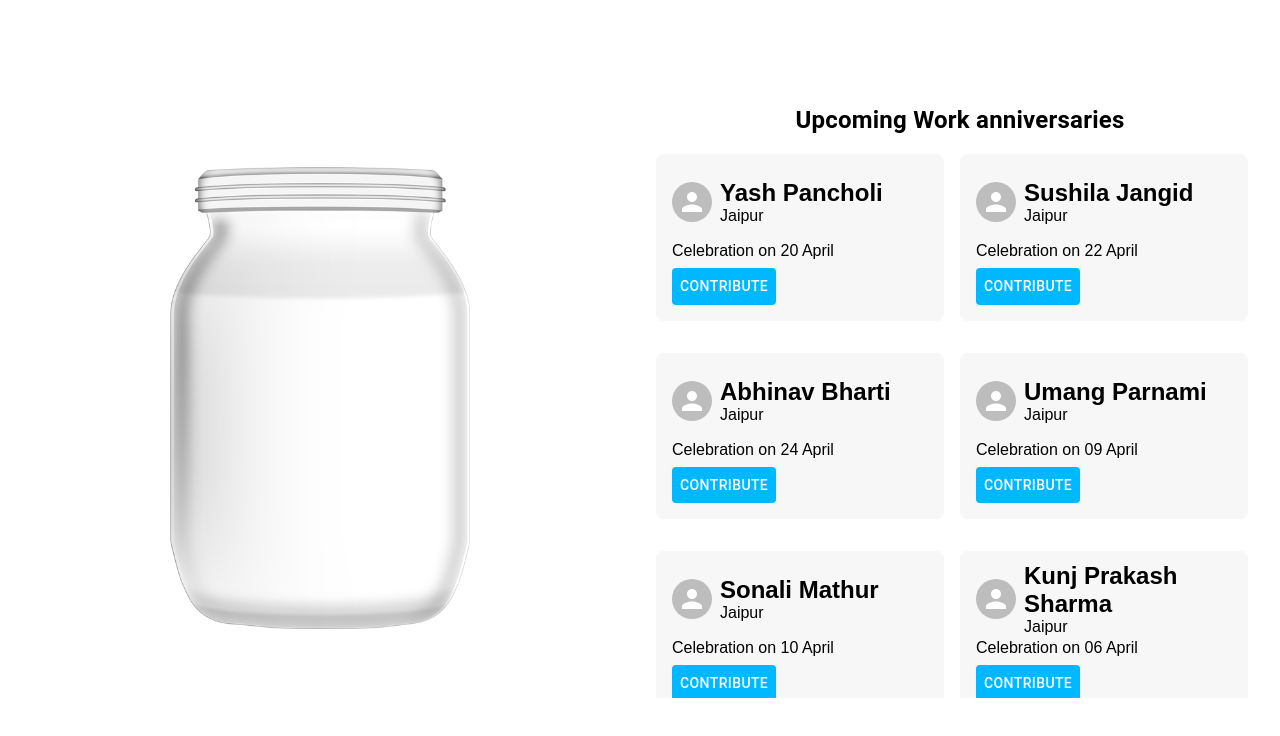
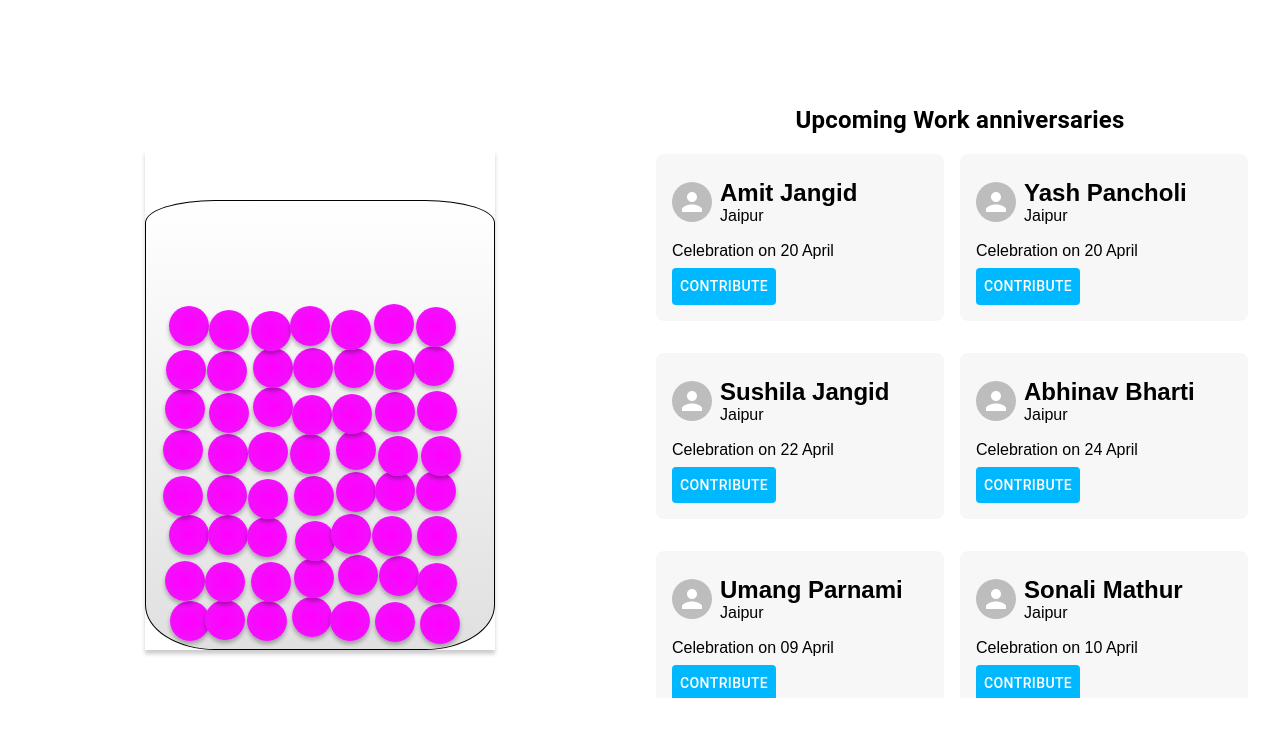
Before and after one commit to manjeet-55/Work_Anniversary_Celebration_55, a React (Vite) app: page / in a window 1280 px wide. Shown: the top 736 px of the page. Built offline with nearby package versions, Linux system fonts and the light colour scheme.

Commit message:
marbel balls inside jar

```diff
--- a/src/App.jsx
+++ b/src/App.jsx
@@ -1,21 +1,18 @@
-// App.js
 import { useState } from "react";
 import "./App.css";
-import GlassJar from "./components/GlassJar";
-import MarbleBall from "./components/MarbleBall";
-import CelebrationEffects from "./components/CelebrationEffects";
-import Employees from "./components/Employees.jsx";
-
+import {
+  CelebrationEffects,
+  Employees,
+  GlassJar,
+  MarbleBall,
+} from "./components";
 function App() {
   const [marbleDropped, setMarbleDropped] = useState(false);
+  const [numberOfMarbles, setNumberOfMarbles] = useState(56);
 
   const addMarble = () => {
     setMarbleDropped(true);
-  };
-
-  const handleAnimationEnd = () => {
-    // Animation end logic, e.g., display celebration effects
-    console.log("Animation ended");
+    setNumberOfMarbles((prev) => prev + 1);
   };
 
   return (
@@ -29,7 +26,6 @@ function App() {
       }}
     >
       {marbleDropped && <CelebrationEffects />}
-      {marbleDropped && <MarbleBall onAnimationEnd={handleAnimationEnd} />}
       <div
         style={{
           width: "50%",
@@ -37,7 +33,10 @@ function App() {
           justifyContent: "center",
         }}
       >
-        <GlassJar />
+        <GlassJar
+          marbleDrop={marbleDropped}
+          numberOfMarbles={numberOfMarbles}
+        />
       </div>
       <div
         style={{
@@ -47,7 +46,7 @@ function App() {
           alignItems: "center",
         }}
       >
-        <Employees addMarble={addMarble}/>
+        <Employees addMarble={addMarble} />
       </div>
     </div>
   );
--- a/src/components/CelebrationEffects.jsx
+++ b/src/components/CelebrationEffects.jsx
@@ -1,8 +1,8 @@
-// CelebrationEffects.js
 import "../styles/CelebrationEffects.css";
 import { useState, useEffect } from "react";
 import ReactConfetti from "react-confetti";
-const CelebrationEffects = () => {
+
+export const CelebrationEffects = () => {
   const [dimension, setDimension] = useState({
     width: window.innerWidth,
     height: window.innerHeight,
@@ -52,5 +52,3 @@ const CelebrationEffects = () => {
     </>
   );
 };
-
-export default CelebrationEffects;
--- a/src/components/Employees.jsx
+++ b/src/components/Employees.jsx
@@ -1,10 +1,9 @@
 import "../styles/EmployeeCard.css";
 import employees from "../sampleData.json";
-import EmployeeAnniversaryCard from "./EmployeeAnniversaryCard.jsx";
+import { EmployeeAnniversaryCard } from "./EmployeeAnniversaryCard.jsx";
 import { Box, Typography } from "@mui/material";
-function Employees({ addMarble }) {
+export const Employees = ({ addMarble }) => {
   const handleAddMarble = (employee) => {
-    console.log(`Adding marble for ${employee.fullName}`);
     addMarble();
   };
 
@@ -26,13 +25,12 @@ function Employees({ addMarble }) {
     ];
     return monthNames[parseInt(month) - 1];
   };
-  const currentMonth = getFullMonthName(currentDate.getMonth() + 1); // Months are zero-indexed
+  const currentMonth = getFullMonthName(currentDate.getMonth() + 1);
 
   const filteredEmployees = employees.filter((employee) => {
     const anniversaryMonth = employee.workAnniversaryDate.split(" ")[1];
     return anniversaryMonth == currentMonth;
   });
-  console.log(filteredEmployees);
 
   return (
     <div>
@@ -66,6 +64,4 @@ function Employees({ addMarble }) {
       </div>
     </div>
   );
-}
-
-export default Employees;
+};
--- a/src/components/GlassJar.jsx
+++ b/src/components/GlassJar.jsx
@@ -1,11 +1,63 @@
-import "../styles/GlassJar.css";
+// import { MarbleBall } from "./MarbleBall";
 
-function GlassJar() {
+// export const GlassJar = ({ marble }) => {
+//   return (
+//     <div>
+//       <img src='src\assets\jar.webp' alt='' width={300}/>
+//         {marble && <MarbleBall />}
+//     </div>
+//   );
+// };
+
+import React from "react";
+import { motion } from "framer-motion";
+import { MarbleBall } from "./MarbleBall";
+
+export const GlassJar = ({ marbleDrop, numberOfMarbles }) => {
+  const marbles = Array.from({ length: numberOfMarbles });
   return (
-    <div className='glass-jar'>
-      <img src='src\assets\jar.webp' alt='' width={300} />
-    </div>
+    <motion.div
+      style={{
+        width: 350,
+        height: 500,
+        position: "relative",
+        // perspective: "1000px",
+        boxShadow: "0px 4px 4px rgba(0, 0, 0, 0.2)",
+        overflow: "hidden",
+        display: "flex",
+        justifyContent: "center",
+        alignItems: "flex-end",
+        zIndex: "0",
+      }}
+    >
+      <div
+        style={{
+          width: "100%",
+          height: "90%",
+          // backgroundColor: "#f9f9f9",
+          borderTopLeftRadius: "20% 5%",
+          borderTopRightRadius: "20% 5%",
+          borderBottomLeftRadius: "20% 10%",
+          borderBottomRightRadius: "20% 10%",
+          position: "absolute",
+          border: "1px solid #010101",
+          bottom: 0,
+          left: 0,
+          display: "flex",
+          justifyContent: "center",
+          alignItems: "center",
+          backgroundImage: "linear-gradient(to bottom, #ffffff, #e0e0e0)",
+        }}
+      >
+        {marbles.map((_, index) => (
+          <MarbleBall
+            key={index}
+            index={index}
+            totalMarbles={numberOfMarbles}
+            marbleDrop={marbleDrop}
+          />
+        ))}
+      </div>
+    </motion.div>
   );
-}
-
-export default GlassJar;
+};
--- a/src/components/MarbleBall.jsx
+++ b/src/components/MarbleBall.jsx
@@ -1,12 +1,74 @@
-// MarbleBall.js
+// import "../styles/MarbleBall.css";
+
+// export const MarbleBall = () => {
+//   return <div className='marble'></div>;
+// };
+
+// import React from "react";
+// import "../styles/MarbleBall.css";
+
+// export const MarbleBall = ({ index, totalMarbles }) => {
+//   const spacing = 42;
+//   const turbulence = 8;
+
+//   const position = {
+//     top:
+//       400 -
+//       Math.floor(index / 7) * spacing +
+//       Math.random() * turbulence -
+//       turbulence / 2,
+//     left:
+//       20 + (index % 7) * spacing + Math.random() * turbulence - turbulence / 2,
+//   };
+
+//   return (
+//     <div
+//       className='marble'
+//       style={{
+//         position: "absolute",
+//         top: position.top,
+//         left: position.left,
+//       }}
+//     ></div>
+//   );
+// };
+import React, { useState, useEffect } from 'react';
+import { motion, useAnimation } from 'framer-motion';
 import "../styles/MarbleBall.css";
 
-// eslint-disable-next-line react/prop-types
-function MarbleBall({ onAnimationEnd }) {
+export const MarbleBall = ({ index, totalMarbles, marbleDrop }) => {
+  const spacing = 42;
+  const turbulence = 8;
+  const controls = useAnimation();
+
+  const [position, setPosition] = useState({
+    top: 400 - Math.floor(index / 7) * spacing + Math.random() * turbulence - turbulence / 2,
+    left: 20 + (index % 7) * spacing + Math.random() * turbulence - turbulence / 2,
+  });
+
+  const [animationStarted, setAnimationStarted] = useState(false);
+
+  useEffect(() => {
+    if (marbleDrop && !animationStarted) {
+      controls.start({
+        y: [position.top - 400, 0],
+        transition: {
+          duration: 0.5,
+        },
+      });
+      setAnimationStarted(true);
+    }
+  }, [marbleDrop, controls, animationStarted, position.top]);
+
   return (
-    <div className="marble" onAnimationEnd={onAnimationEnd}>
-    </div>
+    <motion.div
+      className='marble'
+      style={{
+        position: 'absolute',
+        top: position.top,
+        left: position.left,
+      }}
+      animate={controls}
+    ></motion.div>
   );
-}
-
-export default MarbleBall;
+};
--- /dev/null
+++ b/src/components/index.js
@@ -0,0 +1,13 @@
+import { CelebrationEffects } from "./CelebrationEffects";
+import { EmployeeAnniversaryCard } from "./EmployeeAnniversaryCard";
+import { Employees } from "./Employees";
+import { GlassJar } from "./GlassJar";
+import { MarbleBall } from "./MarbleBall";
+
+export {
+  CelebrationEffects,
+  EmployeeAnniversaryCard,
+  Employees,
+  GlassJar,
+  MarbleBall,
+};
--- a/src/sampleData.json
+++ b/src/sampleData.json
@@ -1,4 +1,12 @@
 [
+  {
+    "fullName": "Amit Jangid",
+    "email": "amit.jangid@fiftyfivetech.io",
+    "location": "Jaipur",
+    "workAnniversaryDate": "20 April",
+    "workAnniversary": 8,
+    "contribution": false
+  },
   {
     "fullName": "Yash Pancholi",
     "email": "yash.pancholi@fiftyfivetech.io",
--- a/src/styles/GlassJar.css
+++ /dev/null
@@ -1,4 +0,0 @@
-/* GlassJar.css */
-.glass-jar {
-    /* Styles for glass jar */
-  }
--- a/src/styles/MarbleBall.css
+++ b/src/styles/MarbleBall.css
@@ -4,13 +4,11 @@
   width: 40px;
   height: 40px;
   border-radius: 50%;
-  /* Gradient background */
+  z-index: 999;
   background: radial-gradient(circle, #ff00ff, #ed16fa);
-  /* Add shadow for depth */
-  box-shadow: 0px 3px 8px rgba(0, 0, 0, 0.3);
-  /* Define animation */
-  animation: drop-marble 1s cubic-bezier(0.25, 0.46, 0.45, 0.94) forwards,
-    rotate-marble 1.5s linear forwards;
+  box-shadow: 0px 3px 4px rgba(0, 0, 0, 0.3);
+  /* animation: drop-marble 1s cubic-bezier(0.25, 0.46, 0.45, 0.94) forwards,
+    rotate-marble 1.5s linear forwards; */
 }
 
 @keyframes drop-marble {
```
Also changed, not shown: src/components/EmployeeAnniversaryCard.jsx (+3 -6 lines).
